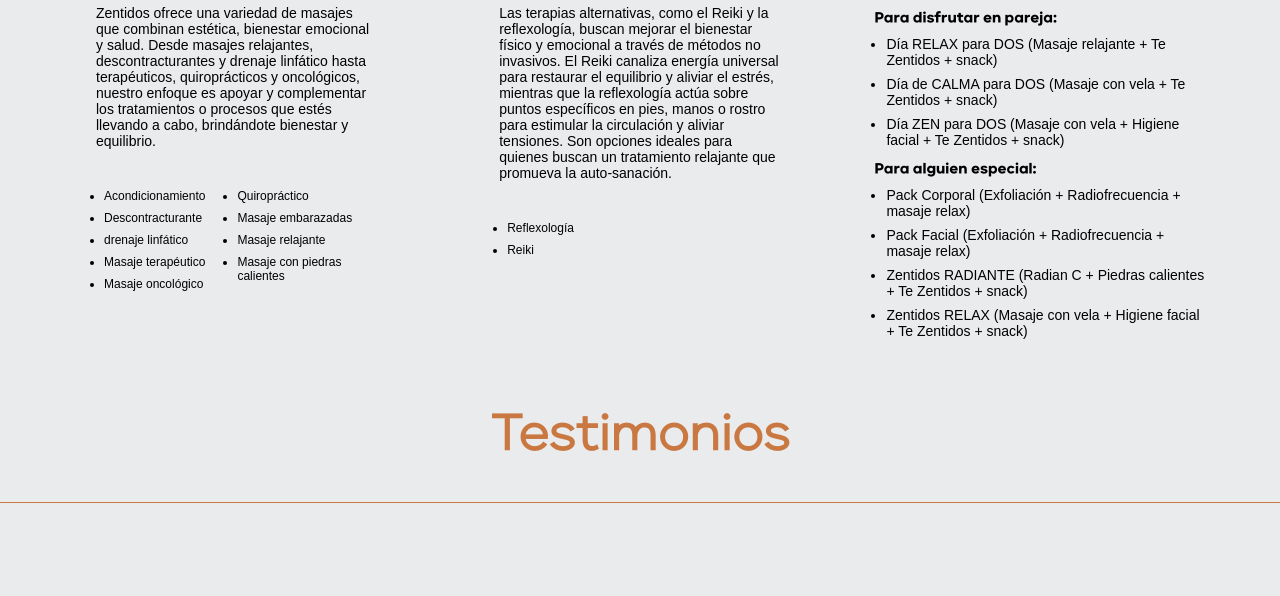
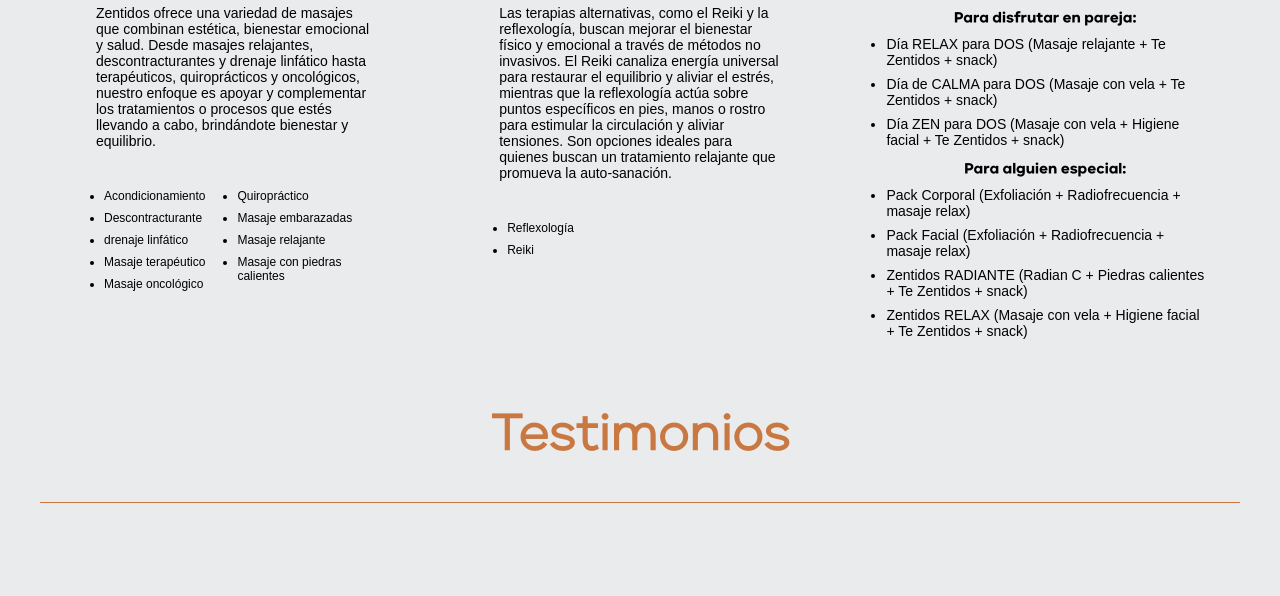
Before and after one commit to bercun/zentidos_deploy, a plain HTML site: page index.html in a window 1280 px wide. Shown: the part 2410-3006 px from the top of the page. Drawn offline with nearby package versions, Linux system fonts and the light colour scheme; a web font is replaced by a local one.

Commit message:
fix hr y center head_regalar

```diff
--- a/css/styles.css
+++ b/css/styles.css
@@ -112,6 +112,7 @@ hr {
   justify-content: center;
   align-items: center;
   width: 100%;
+  max-width: 1200px; /* Ancho máximo para la línea */;
   border: none;
   height: 0.05rem;
   background-color: var(--color-marron);
@@ -310,13 +311,13 @@ header {
   display: flex;
   flex-direction: column;
   align-items: space-between;
+  justify-content: center;
   padding: var(--spacing-lg);
   background-color: var(--color-fondo);
   border-radius: var(--radius-md);
   margin: var(--spacing-lg) auto;
   margin-bottom: var(--spacing-md);
-  max-width: 1200px; /* Ancho máximo para la sección */
-
+  max-width: 1200px;
 }
 
 
@@ -355,7 +356,7 @@ header {
   display: flex;
   flex-direction: column;
   align-items: center;
-  }
+ }
 
 
   .titulo h1 {
@@ -406,6 +407,7 @@ header {
     font-size: var(--text-sm);
     margin-left: var(--spacing-xs);
     padding-top: var(--spacing-xs);
+    text-align: center;
   }
 
   .lista_regalar li {
@@ -423,7 +425,7 @@ header {
 
     .carousel-container {
       max-width: 900px;
-      margin: 90px auto 0 auto;
+      margin: var(--spacing-xl) auto 0 auto;
       position: relative;
       padding: 80px 0 40px 0;
       /* height: 370px; */
```
